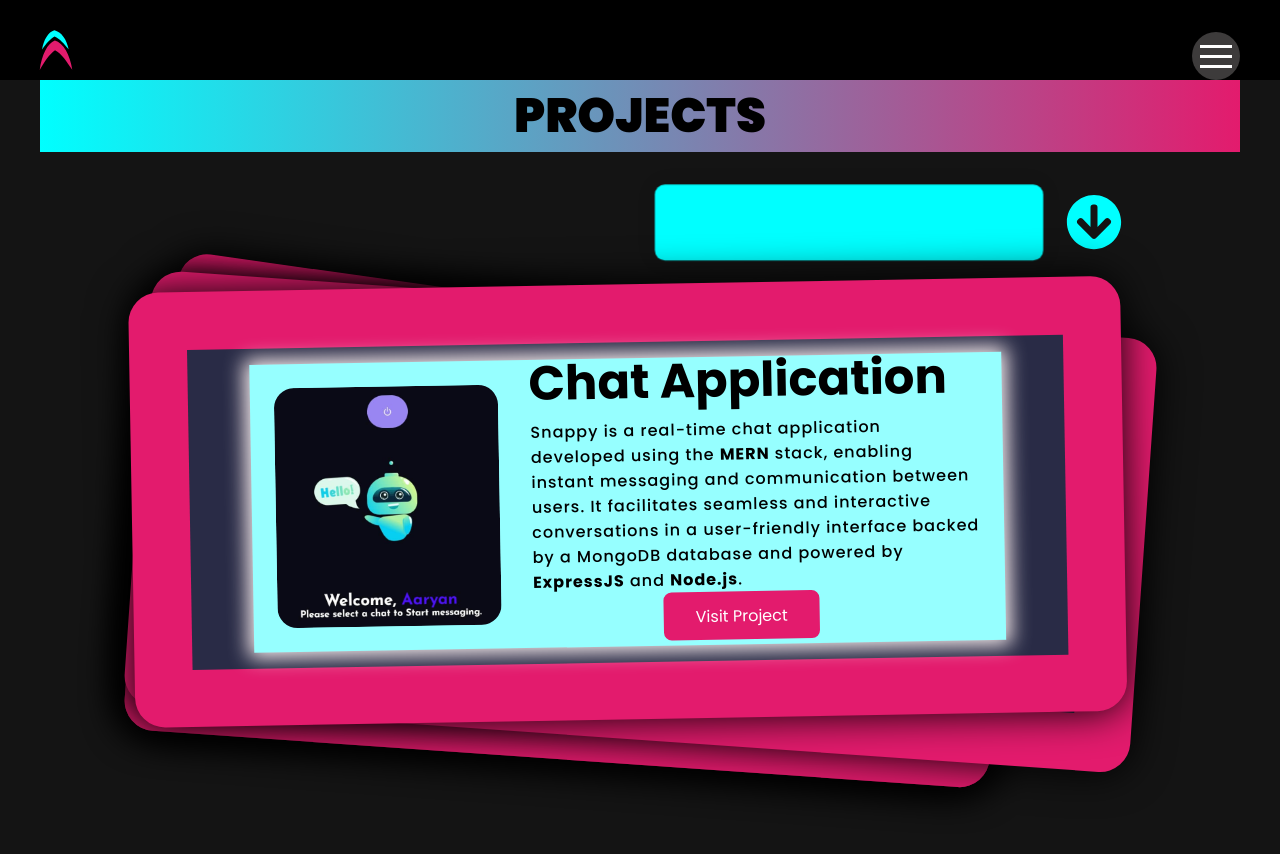
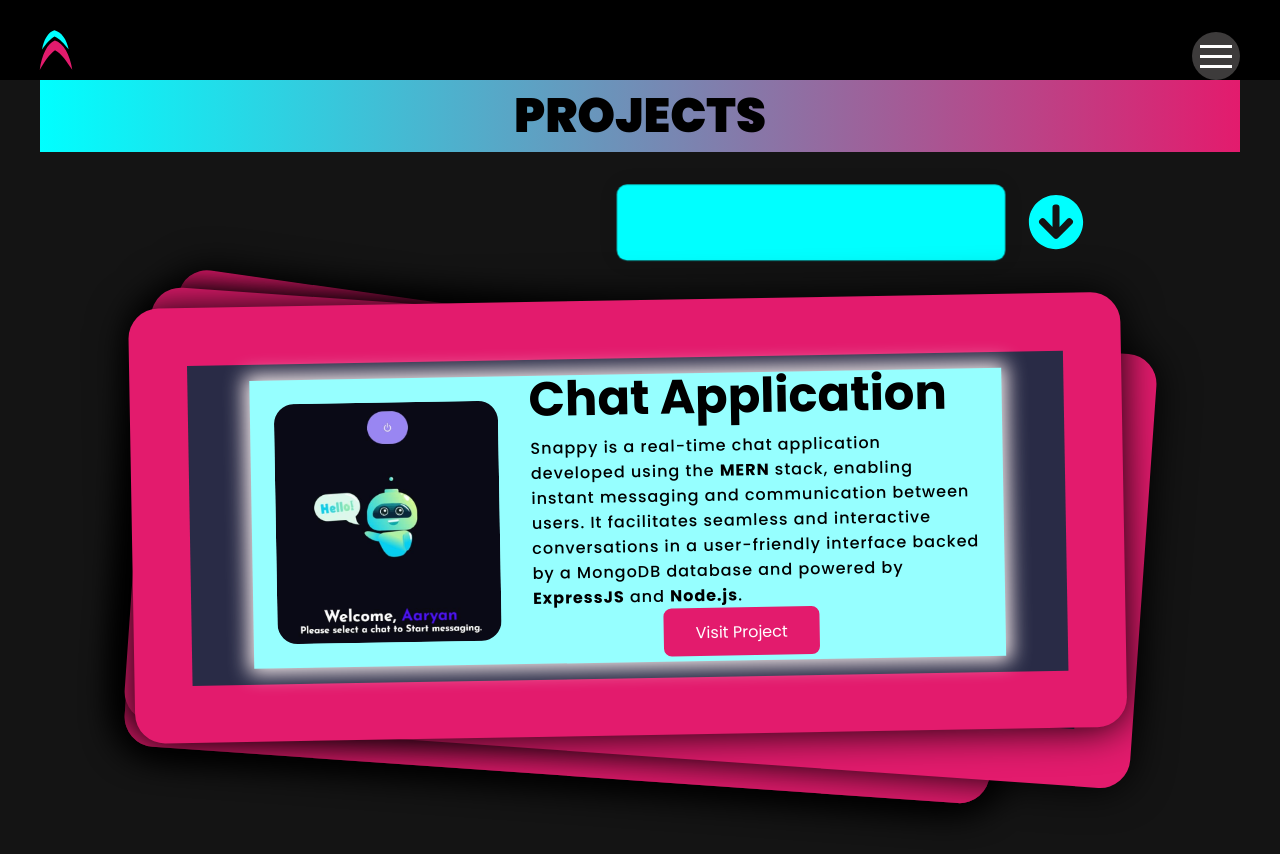
Before and after one commit to Aaryan-02/Portfolio, a React (Create React App) app: page /projects in a window 1280 px wide. Shown: the top 854 px of the page. Built offline with nearby package versions, Linux system fonts and the light colour scheme; some icons are missing.

Commit message:
Update projects.scss

```diff
--- a/src/styles/projects.scss
+++ b/src/styles/projects.scss
@@ -161,9 +161,9 @@
     justify-content: flex-end;
     padding: 20px;
     align-items: center; /* Align items vertically */
-    width: 86vw;
+    width: 80vw;
     margin: auto;
-}
+    margin-bottom: 4rem;
 
     .wrapper {
         max-width: 30vw;
@@ -176,6 +176,7 @@
         border-radius: 10px;
         box-shadow: 0 0 20px rgba(0, 0, 0, 0.1);
         animation: pulse 2s ease infinite; /* Add pulsating animation */
+    }
 }
 
 .marquee {
```
Lines whose indentation alone changed are shown as unchanged.
